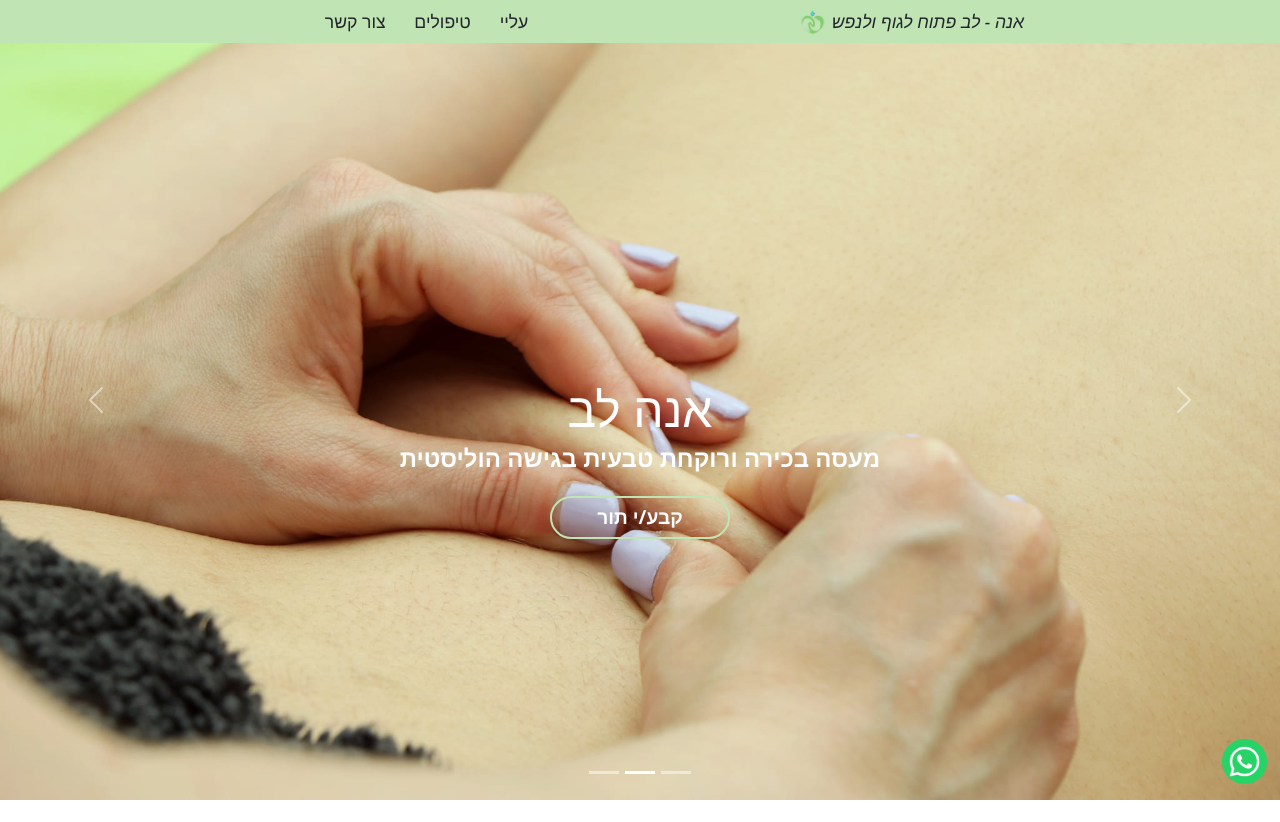
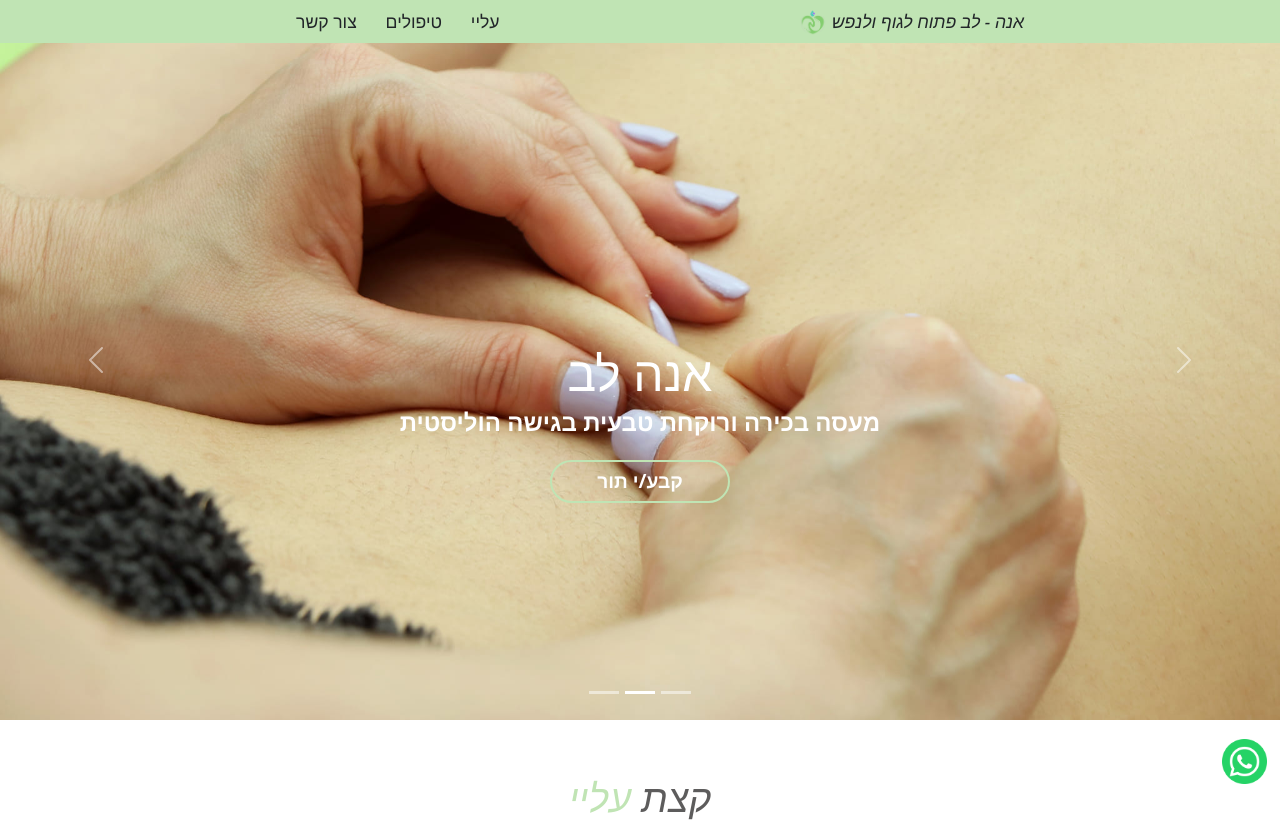
Before and after one commit to Silveronski/massuese-landingpage, a React (Vite) app: page / in a window 1280 px wide. Shown: the top 822 px of the page. Built offline with nearby package versions, Linux system fonts and the light colour scheme.

Commit message:
some laptop improvements

```diff
--- a/src/components/Navbar.jsx
+++ b/src/components/Navbar.jsx
@@ -6,8 +6,8 @@ const Navbar = () => {
   return (
     <header>
         <nav className='main-navbar'>
+            <img className='hamburger' src={hamburger} alt="" />
             <ul>
-                <li><img className='hamburger' src={hamburger} alt="" /></li>
                 <li>צור קשר</li>
                 <li>טיפולים</li>
                 <li>עליי</li>
--- a/src/styles/header.scss
+++ b/src/styles/header.scss
@@ -4,6 +4,13 @@ header{
         z-index: 10;
         width: 100%;
         background-color: $greenColor;
+        .hamburger{
+            display: none;
+            position: absolute;
+            width: 20px;
+            top: 21%;
+            left: 1%;
+        }
         ul{
             margin-left: 20%;
             margin-top: 0;
@@ -39,10 +46,6 @@ header{
                 &:hover{
                     color: rgba(0, 0, 0, 0.551);
                 }
-                .hamburger{
-                    display: none;
-                    width: 20px;
-                }
             }
         }
     }
--- a/src/styles/style.scss
+++ b/src/styles/style.scss
@@ -12,6 +12,9 @@
         height: 100vh;
         user-select: none;
         position: relative;
+        @include laptop{
+            height: 90vh;
+        }
         @include tablet{
             height: 70vh;
         }
@@ -21,6 +24,9 @@
         .carousel-item{
             position: relative;
             height: 100vh;
+            @include laptop{
+                height: 90vh;
+            }
             @include tablet{
                 height: 70vh;
             }
@@ -31,12 +37,14 @@
                 width: 100%;
                 @include laptop{
                     object-fit: cover;
+                    height: 90vh;
                 }
                 @include tablet{
                     height: 70vh;
                 }
                 @include mobile{
                     height: 100vh;
+                    object-fit: cover;
                 }
             }
             .carousel-caption{
```
